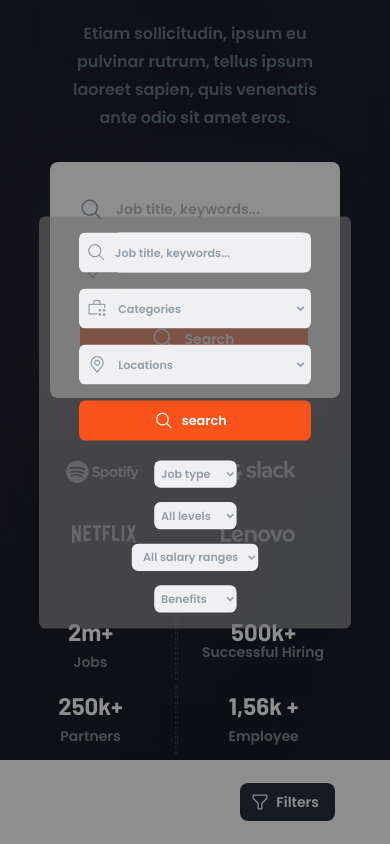
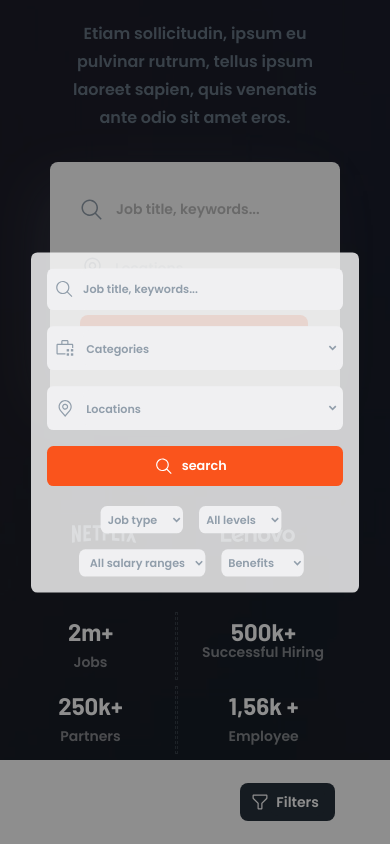
Before and after one commit to temirkano/career, a React (Create React App) app: page / in a window 390 px wide. Both pictures are taken after a click on the element "Filters". Shown: the part 2983-3827 px from the top of the page. Built offline with nearby package versions, Linux system fonts and the light colour scheme.

Commit message:
feat/fixed modal

```diff
--- a/src/components/Modal/Modal.css
+++ b/src/components/Modal/Modal.css
@@ -32,7 +32,7 @@
     display: flex;
     align-items: center;
     justify-content: center;
-    background: rgba(115, 113, 113, 0.546);
+    background: rgba(255, 255, 255, 0.795);
     width: 100%;
     transform: scale(0.8);
 }
--- a/src/components/NavInput/NavInput.jsx
+++ b/src/components/NavInput/NavInput.jsx
@@ -20,7 +20,7 @@ function NavInput() {
           </div>
           <div className={css.in2}>
             <div>
-              <select id="format">
+              <select >
                 <option selected disabled>
                   Categories
                 </option>
@@ -33,7 +33,7 @@ function NavInput() {
           </div>
           <div className={css.in3}>
             <div>
-              <select id="format">
+              <select >
                 <option selected disabled>
                   Locations
                 </option>
@@ -92,7 +92,7 @@ function NavInput() {
                 </div>
                 <div className={css.in_2}>
                   <div>
-                    <select id="format">
+                    <select >
                       <option selected disabled>
                         Categories
                       </option>
@@ -105,7 +105,7 @@ function NavInput() {
                 </div>
                 <div className={css.in_3}>
                   <div>
-                    <select id="format">
+                    <select >
                       <option selected disabled>
                         Locations
                       </option>
--- a/src/components/NavInput/NavInput.module.scss
+++ b/src/components/NavInput/NavInput.module.scss
@@ -136,8 +136,8 @@
 }
 
 .button:hover {
-    background-color: #9d2b01;
-    border-radius: 8px;
+  background-color: #9d2b01;
+  border-radius: 8px;
 }
 
 @media (max-width: 1153px) {
@@ -256,7 +256,7 @@
             top: 14px;
           }
 
-          span{
+          span {
             font-size: 16px;
             position: relative;
             right: 0px;
@@ -269,7 +269,7 @@
       .in_1 {
         border-radius: 8px;
         background: rgb(240, 240, 242);
-        background-image: url(../../assets/Input/serch.svg) ;
+        background-image: url(../../assets/Input/serch.svg);
         background-repeat: no-repeat;
         background-position: 10px;
 
@@ -277,8 +277,8 @@
           background: rgb(240, 240, 242);
           border: none;
           border-radius: 8px;
-          height: 48px;
-          width: 240px;
+          height: 50px;
+          width: 320px;
           margin-left: 40px;
           font-family: "Poppins";
           font-weight: 400;
@@ -300,8 +300,8 @@
           background: rgb(240, 240, 242);
           border: none;
           border-radius: 8px;
-          width: 240px;
-          height: 40px;
+          width: 320px;
+          height: 45px;
           margin: 5px 5px;
           font-family: "Poppins";
           font-weight: 400;
@@ -324,10 +324,12 @@
       }
 
       .content2 {
+        width: 300px;
         display: flex;
-        flex-direction: column;
+        flex-wrap: wrap;
         justify-content: center;
-        gap: 18px;
+        margin-left: 30px;
+        gap: 20px;
       }
 
       .nav,
```
